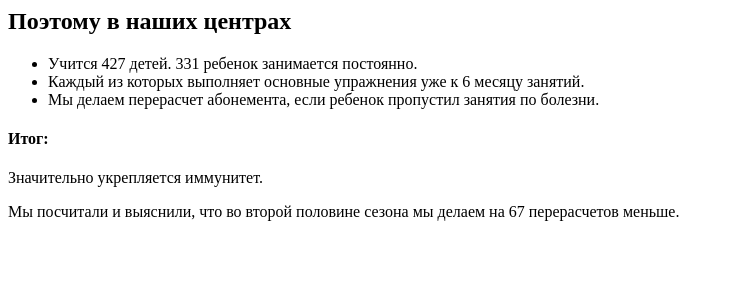
After one commit to Ilay-MK/krepysh, a PHP site: page /template/layout/sections/solution.html in a window 1280 px wide. The commit adds this page. Shown: the top 300 px of the page, without its empty margins (0-734 px from the left). Run offline with PHP 8.4, Linux system fonts and the light colour scheme.

Commit message:
#solution - ( секция решение ). Разметил

```diff
--- a/src/assets/style/layout/sections/_index.scss
+++ b/src/assets/style/layout/sections/_index.scss
@@ -2,3 +2,4 @@
 @import "advantages";
 @import "coaches";
 @import "reviews";
+@import "solution";
--- /dev/null
+++ b/src/assets/style/layout/sections/_solution.scss
@@ -0,0 +1,6 @@
+@charset "UTF-8";
+
+#solution {
+    color: #000; /*TEMP*/
+
+}
--- a/src/index.html
+++ b/src/index.html
@@ -10,6 +10,8 @@
 
 //= template/layout/sections/reviews.html
 
+//= template/layout/sections/solution.html
+
 //= template/layout/footer.html
 
 //= template/modules/modal.html
--- a/src/template/layout/sections/advantages.html
+++ b/src/template/layout/sections/advantages.html
@@ -4,7 +4,7 @@
             <div class="col-xs-12">
                 <div class="title">
                     <h2>
-                        <span>Почему 73 ребенка</span>
+                        <span>Почему 73 ребенка </span>
                         пришли в нашу школу по рекомендации <br />
                         от тех, кто уже тренируется.
                     </h2>
--- a/src/template/layout/sections/coaches.html
+++ b/src/template/layout/sections/coaches.html
@@ -4,7 +4,7 @@
             <div class="col-xs-12">
                 <div class="title">
                     <h2>
-                        <span>Ответственные</span>
+                        <span>Ответственные </span>
                         за результат вашего ребенка.
                     </h2>
                 </div>
--- a/src/template/layout/sections/problems.html
+++ b/src/template/layout/sections/problems.html
@@ -4,7 +4,7 @@
             <div class="col-xs-12">
                 <div class="title">
                     <h2>
-                        <span>ПРОБЛЕМЫ</span>
+                        <span>ПРОБЛЕМЫ </span>
                         при выборе школы гимнастики с <br />
                         которыми сталкивается 95% родителей.
                     </h2>
--- /dev/null
+++ b/src/template/layout/sections/solution.html
@@ -0,0 +1,32 @@
+<section id="solution" class="bg-cover">
+    <div class="container">
+        <div class="row">
+            <div class="col-xs-12">
+                <div class="title">
+                    <h2>
+                        <span>Поэтому </span>
+                        в наших центрах
+                    </h2>
+                </div>
+            </div>
+        </div>
+
+        <div class="row">
+            <div class="col-xs-12">
+                <ul>
+                    <li>Учится 427 детей. 331 ребенок занимается постоянно.</li>
+                    <li>Каждый из которых выполняет основные упражнения уже к 6 месяцу занятий.</li>
+                    <li>Мы делаем перерасчет абонемента, если ребенок пропустил занятия по болезни.</li>
+                </ul>
+            </div>
+        </div>
+
+        <div class="row">
+            <div class="col-xs-12">
+                <h4>Итог: </h4>
+                <p>Значительно укрепляется иммунитет.</p>
+                <p>Мы посчитали и выяснили, что во второй половине сезона мы делаем на 67 перерасчетов меньше.</p>
+            </div>
+        </div>
+    </div>
+</section>
```
Also changed, not shown: build/index.html (+36 -3 lines), build/assets/css/main.css, 1 other file.
